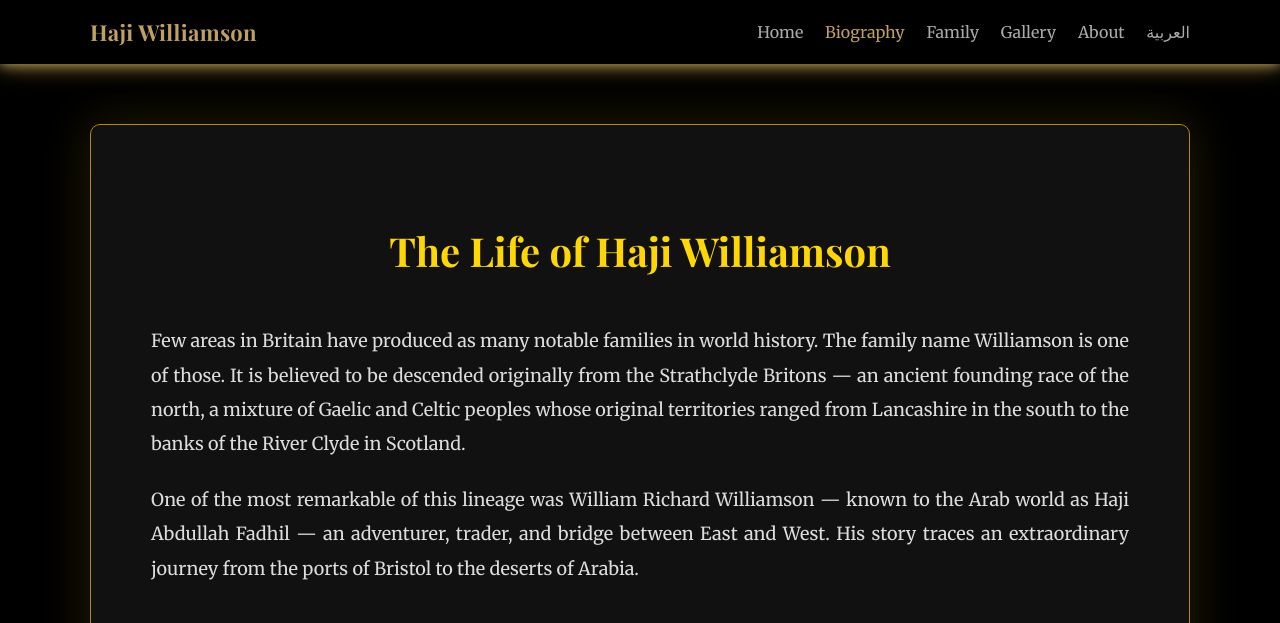
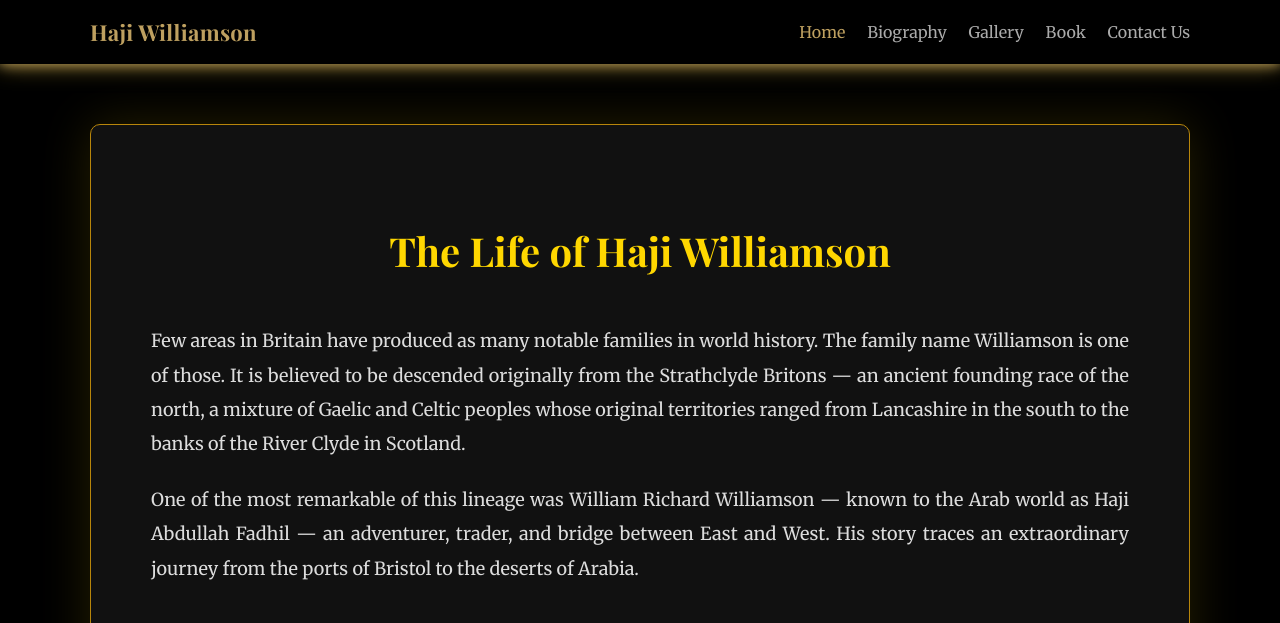
Before and after one commit to abdulmutaleb63/hajiwilliamson, a plain HTML site: page gallery.html in a window 1280 px wide. Shown: the top 623 px of the page. Drawn offline with nearby package versions, Linux system fonts and the light colour scheme.

Commit message:
Update gallery.html

```diff
--- a/gallery.html
+++ b/gallery.html
@@ -113,12 +113,11 @@
     <div class="container inner">
       <div class="brand"><a href="index.html">Haji Williamson</a></div>
       <div class="navlinks">
-        <a href="index.html">Home</a>
-        <a href="biography.html" class="active">Biography</a>
-        <a href="family.html">Family</a>
+       <a href="index.html" class="active">Home</a>
+        <a href="biography.html">Biography</a>
         <a href="gallery.html">Gallery</a>
-        <a href="about.html">About</a>
-        <a href="ar/biography.html" lang="ar" dir="rtl">العربية</a>
+        <a href="https://www.amazon.com/Adenturer-Haji-Abdullah-Williamson/dp/1399923579/ref=mp_s_a_1_1?crid=2ZT42S8AXS5QU&dib=eyJ2IjoiMSJ9.wpI1BVKdOowER31pna9y8bi-Gi-z52KG2nD-3F8URpYgUcqcKzgPpjcXob12mcgn.9GBHuopZX9Ihmgz7ISrmGvKAI2UY2ZhEN8W55yzZjdA&dib_tag=se&keywords=haji+williamson&qid=1745234011&sprefix=haji+willia%2Caps%2C266&sr=8-1">Book</a>
+        <a href="Contact.html">Contact Us</a>
       </div>
     </div>
   </nav>
```
